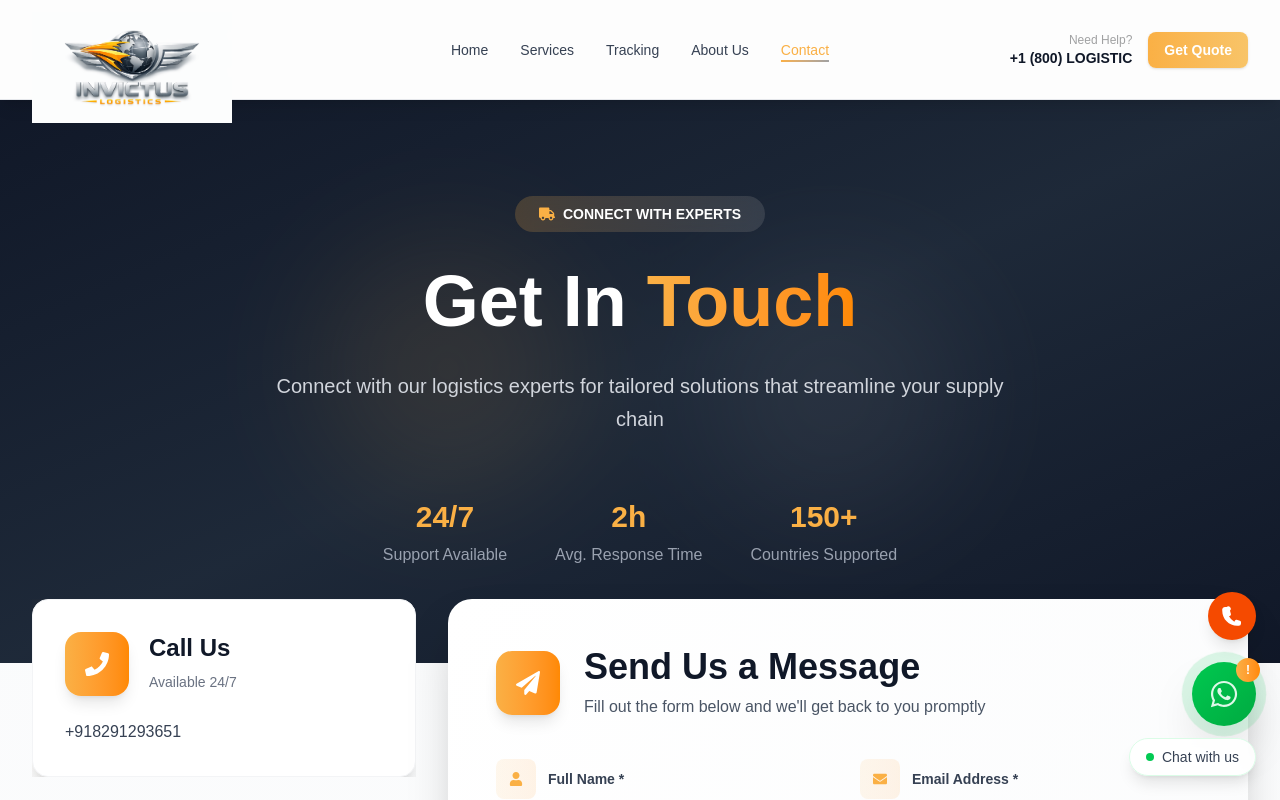
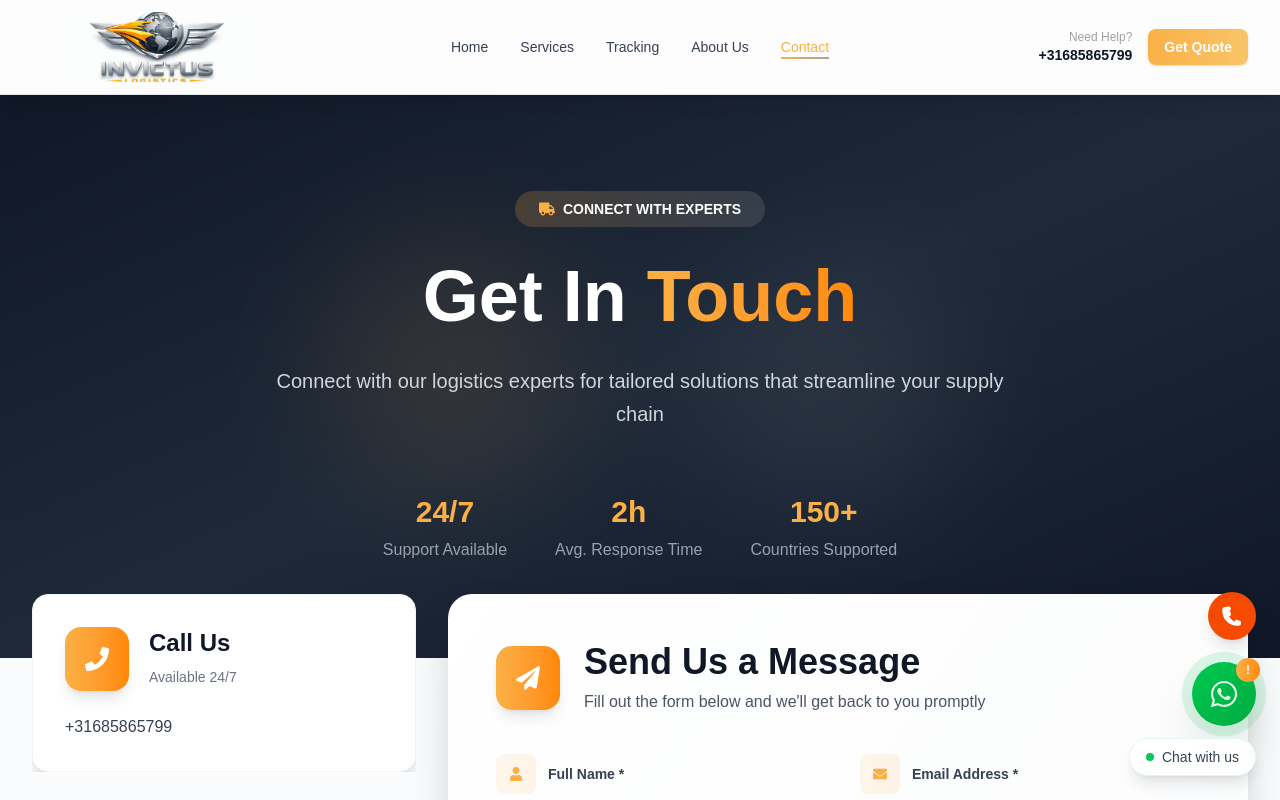
Before and after one commit to Prathamesh0008/asblogi, a Next.js app: page /contact in a window 1280 px wide. Shown: the top 800 px of the page. Built offline with nearby package versions, Linux system fonts and the light colour scheme.

Commit message:
payal 23-01-26

```diff
--- a/app/components/Navbar.js
+++ b/app/components/Navbar.js
@@ -55,7 +55,8 @@ export default function Navbar() {
           <div className="flex justify-between items-center py-3">
             {/* Logo Section */}
             <div className="flex items-center">
-  <div className="relative w-[200px] h-[75px]">
+              <div className="relative w-[250px] h-[70px] rounded-xl flex items-center justify-center group overflow-hidden">
+                <div className="flex items-center">
   <Image
     src="/logo/logo2.png"
     alt="Invictus Logistics Logo"
@@ -63,11 +64,10 @@ export default function Navbar() {
     height={75}
     className="object-contain"
     priority
-      onError={(e) => {
-        e.target.onerror = null;
-        e.target.src = "/logo/logo2.png";
-      }}
+
   />
+</div>
+
               </div>
             </div>
 
@@ -96,7 +96,7 @@ export default function Navbar() {
             <div className="hidden lg:flex items-center space-x-4">
               <div className="text-right">
                 <div className="text-xs text-[#A0A1A2]">Need Help?</div>
-                <div className="text-gray-900 font-bold text-sm">+1 (800) LOGISTIC</div>
+                <div className="text-gray-900 font-bold text-sm">+31685865799</div>
               </div>
               <button
                 onClick={() => setIsQuoteModalOpen(true)} // Update this line
--- a/app/contact/page.js
+++ b/app/contact/page.js
@@ -111,7 +111,7 @@ export default function Contact() {
     {
       icon: <FaPhone />,
       title: 'Call Us',
-      details: ['+918291293651'],
+      details: ['+31685865799'],
       description: 'Available 24/7',
       color: 'from-[#FAB045] to-orange-400',
       bgColor: 'bg-gradient-to-br from-[#FAB045]/10 to-orange-400/10'
```
Lines whose indentation alone changed are shown as unchanged.
